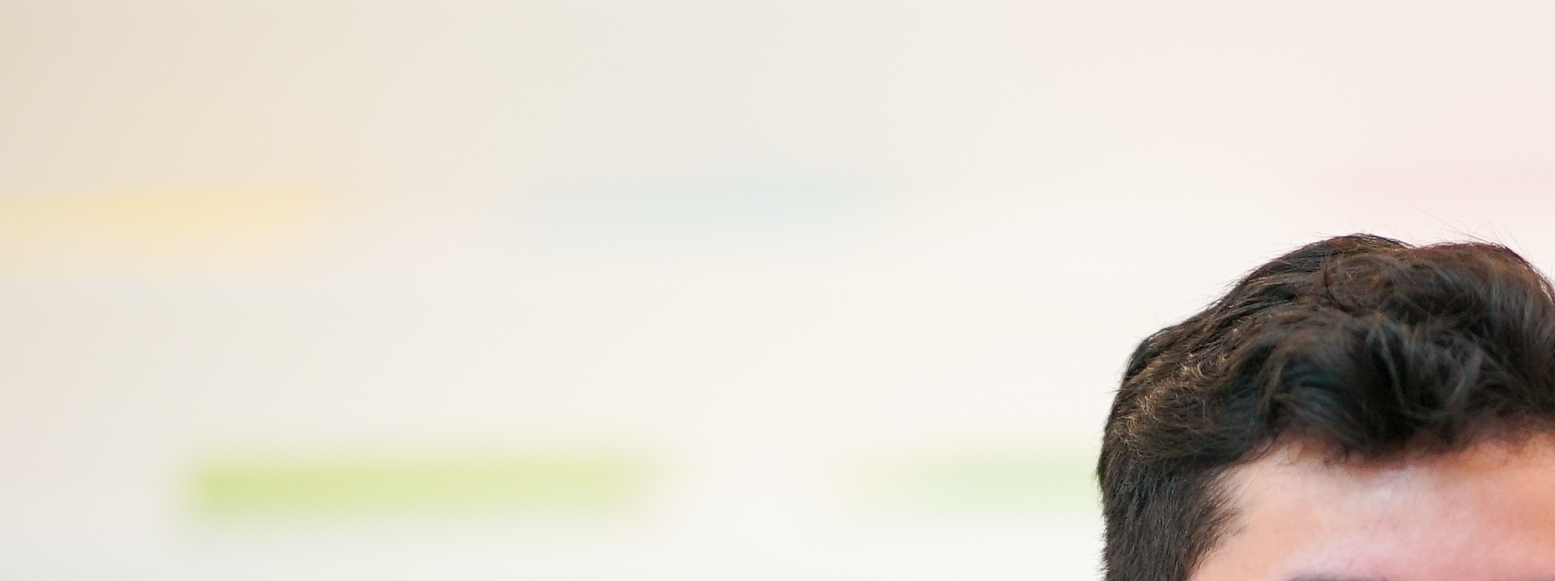
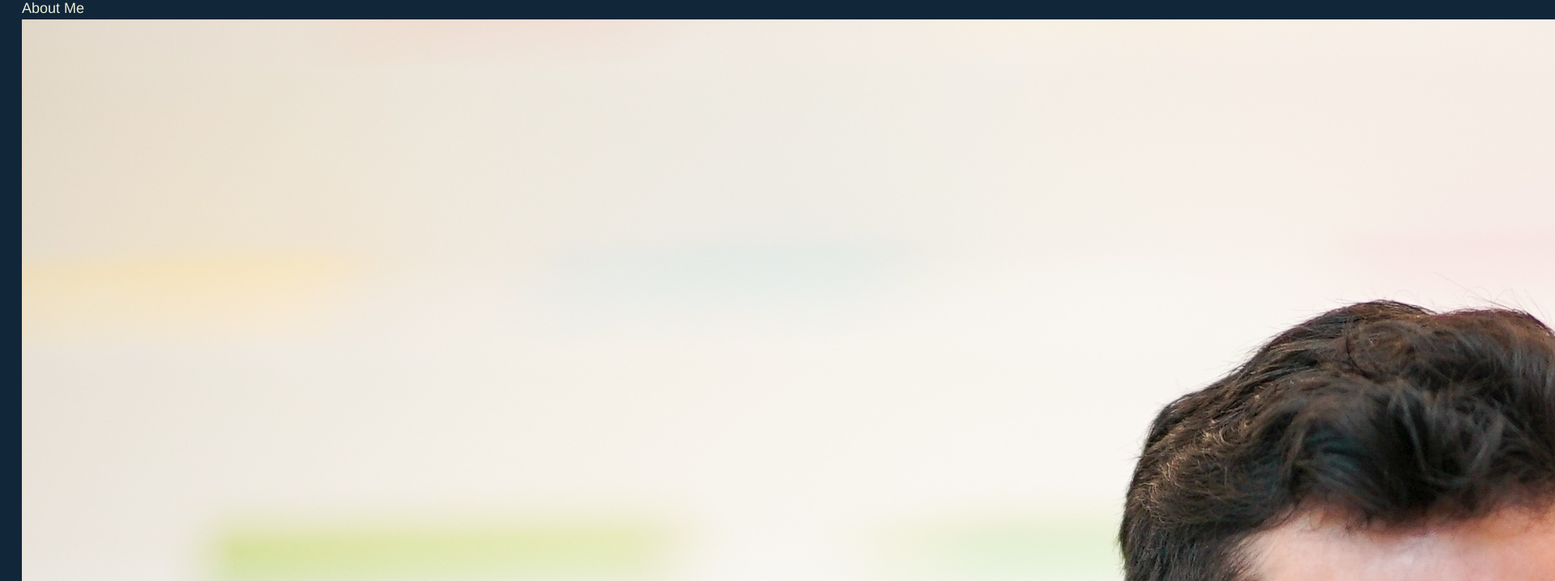
Before and after one commit to pparagonn/itmd361-website, a plain HTML site: page index.html in a window 1280 px wide. Shown: the part 138-856 px from the top of the page at 81% size, 1920 px wide, since content can reach past the window. Drawn offline with Linux system fonts and the light colour scheme.

Commit message:
Add base html font and sizes

```diff
--- a/screen.css
+++ b/screen.css
@@ -11,3 +11,12 @@ a,abbr,acronym,address,applet,article,aside,audio,b,big,blockquote,body,canvas,c
 /*
   Modular Scale: https://www.modularscale.com/?18&px&1.333
   */
+
+html {
+  font-family: Helvetica, sans-serif;
+  font-size: 1.125em; /* 18 / 16 = 1.25 */
+  line-height: 1.5em; /* 24 / 16 = 1.5 */
+  background: #12263A;
+  color: #EAEFD3;
+  padding: 1.5em;
+}
```
